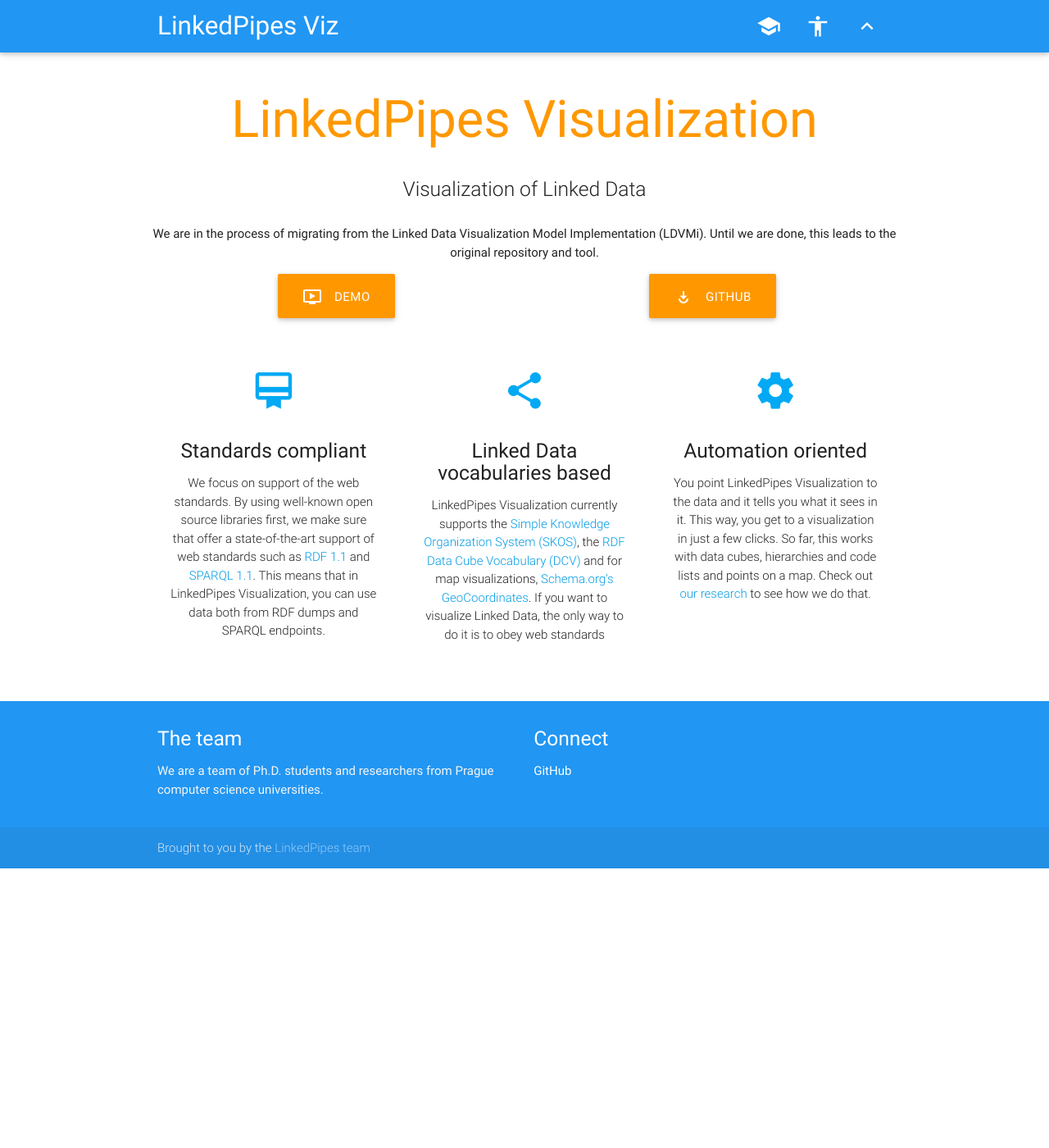
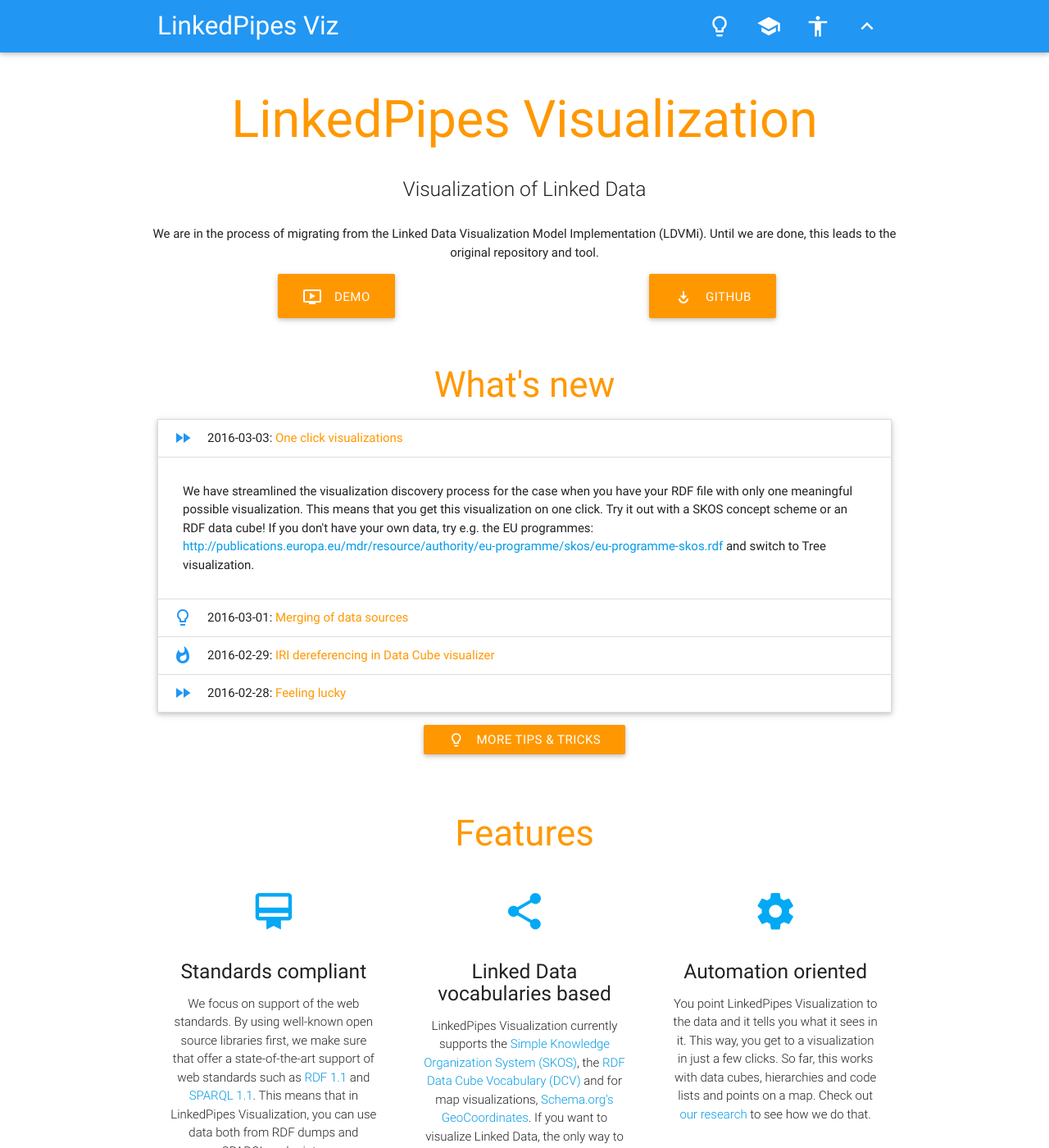
Before and after one commit to linkedpipes/visualizations, a Jekyll site: the page built from index.html, in a window 1280 px wide and 1400 px high. Shown: the whole window at 82% size. Built offline with Jekyll 4.4.1, drawn with Linux system fonts in a browser that asks for light colours; nearby versions of some CDN libraries.

Commit message:
Add news

```diff
--- a/index.html
+++ b/index.html
@@ -2,7 +2,7 @@
 layout: default
 ---
 
-  <div class="section no-pad-bot" id="index-banner">
+  <div class="section" id="index-banner">
     <div class="container">
       <h1 class="header center orange-text">LinkedPipes Visualization</h1>
       <div class="row center">
@@ -21,12 +21,46 @@
     </div>
   </div>
 
+  <div class="container">
+     <div class="row">
+        <div class="col s12">
+          <h3 class="center orange-text">What's new</h3>
+           <ul class="collapsible" data-collapsible="accordion">
+            {% for post in site.posts limit:1 %}
+            <li>
+              <div class="collapsible-header active"><i class="material-icons blue-text">{{ post.icon }}</i>{{ post.date | date: "%Y-%m-%d" }}: <span class=" orange-text">{{ post.title }}</span></div>
+              <div class="collapsible-body">
+                <p>{{ post.excerpt | remove: '<p class="center">' | remove: '</p>' }}</p>
+                {% if post.detail %}
+                <a href="{{ post.url }}" class="btn waves-effect waves-light orange"><i class="material-icons left">open_in_browser</i>Read more</a>
+                {% endif %}
+              </div>
+            </li>
+            {% endfor %}
+            {% for post in site.posts limit:4 offset:1 %}
+            <li>
+              <div class="collapsible-header"><i class="material-icons blue-text">{{ post.icon }}</i>{{ post.date | date: "%Y-%m-%d" }}: <span class="orange-text">{{ post.title }}</span></div>
+              <div class="collapsible-body">
+                <p>{{ post.excerpt | remove: '<p class="center">' | remove: '</p>' }}</p>
+                {% if post.detail %}
+                <a href="{{ post.url }}" class="btn waves-effect waves-light orange"><i class="material-icons left">open_in_browser</i>Read more</a>
+                {% endif %}
+              </div>
+            </li>
+            {% endfor %}
+           </ul>
+           <p class="center"><a href="/tips/" class="btn waves-effect waves-light orange"><i class="material-icons left">lightbulb_outline</i>More Tips &amp; Tricks</a> </p>
+        </div>
+    </div>
+  </div>
+
 
   <div class="container">
     <div class="section">
 
       <!--   Icon Section   -->
       <div class="row">
+        <h3 class="center orange-text">Features</h3>
         <div class="col s12 m4">
           <div class="icon-block">
             <h2 class="center light-blue-text"><i class="material-icons">card_membership</i></h2>
```
Also changed, not shown: _layouts/post.html (added, +15 -0 lines), _posts/2016-02-28-feeling-lucky.html (added, +11 -0 lines), _posts/2016-02-29-iri-dereferencing-in-data-cube-visualizer.html (added, +14 -0 lines), _posts/2016-03-01-datasource-merge.html (added, +8 -0 lines), _posts/2016-03-03-one-click-visualizations.html (added, +12 -0 lines), tips/index.html (added, +54 -0 lines).
